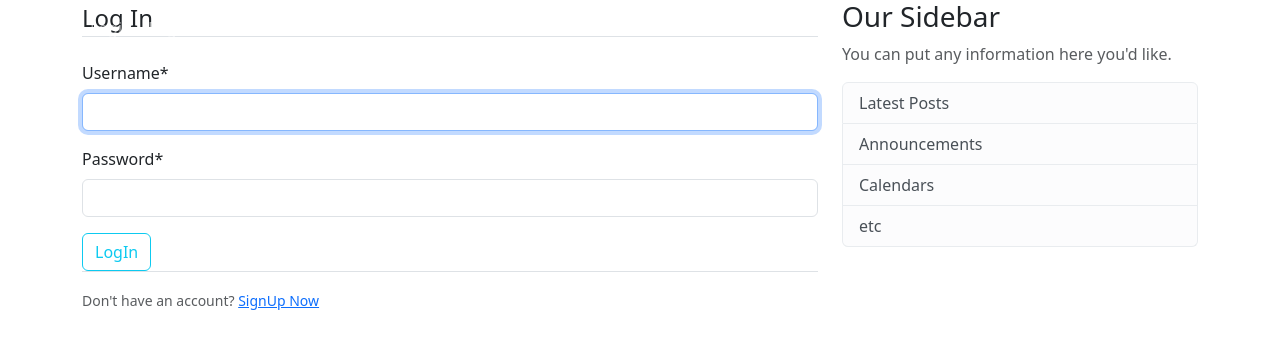
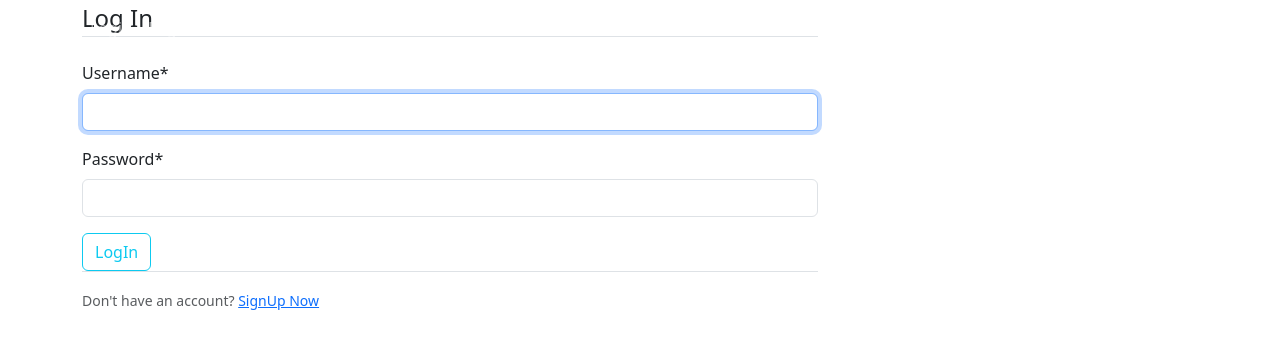
Before and after one commit to navansh03/ShikshaSaarthi, a Django app: page /login/ in a window 1280 px wide. Shown: the top 349 px of the page. Run offline with Django 4.2, Linux system fonts and the light colour scheme; parts of the project's set-up code (start-up, migrations or seed data) failed here and were passed over; some libraries are stand-ins or nearby versions.

Commit message:
Bekarchanges

```diff
--- a/ShikshaSaarthi/templates/ShikshaSaarthi/base.html
+++ b/ShikshaSaarthi/templates/ShikshaSaarthi/base.html
@@ -58,19 +58,6 @@
             {% endif %}
             {% block content %}{% endblock %}
           </div>
-          <div class="col-md-4">
-            <div class="content-section">
-              <h3>Our Sidebar</h3>
-              <p class='text-muted'>You can put any information here you'd like.
-                <ul class="list-group">
-                  <li class="list-group-item list-group-item-light">Latest Posts</li>
-                  <li class="list-group-item list-group-item-light">Announcements</li>
-                  <li class="list-group-item list-group-item-light">Calendars</li>
-                  <li class="list-group-item list-group-item-light">etc</li>
-                </ul>
-              </p>
-            </div>
-          </div>
         </div>
       </main>
 
--- a/users/forms.py
+++ b/users/forms.py
@@ -35,7 +35,7 @@ class UserRegistrationForm(UserCreationForm):
         auth_token = settings.TWILIO_AUTH_TOKEN
         client = Client(account_sid, auth_token)
 
-        otp = random.randint(0999,9999)# Generate a random OTP here
+        otp = random.randint(999,9999)# Generate a random OTP here
 
         message = client.messages.create(
             body=f'Your OTP is: {otp}',
```
Also changed, not shown: db.sqlite3, 1 other file.
